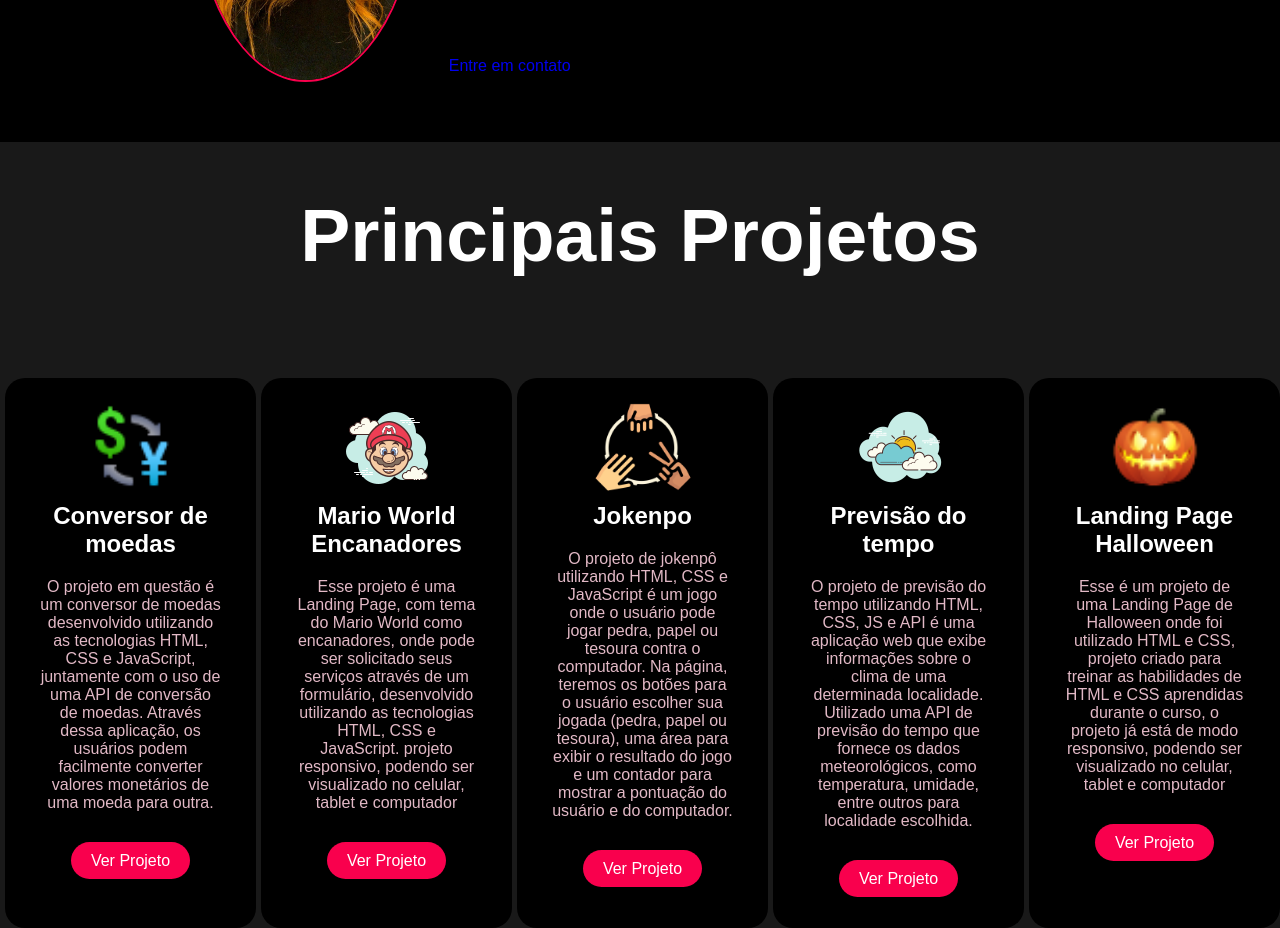
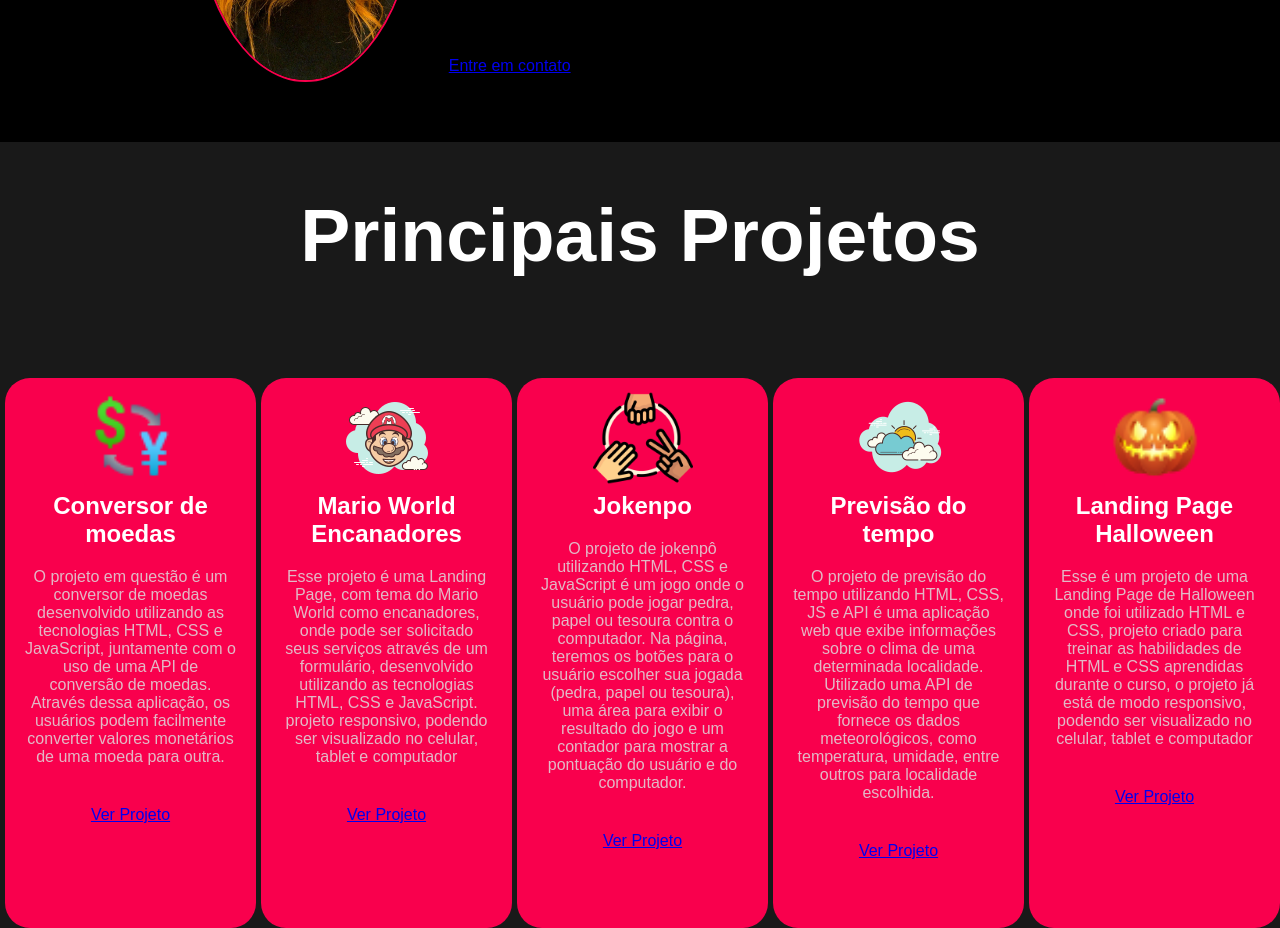
Before and after one commit to Jheehsummer/portifolio, a plain HTML site: page index.html in a window 1280 px wide. Shown: the part 1178-2106 px from the top of the page. Drawn offline with Linux system fonts and the light colour scheme.

Commit message:
Atualizar o style.css

```diff
--- a/style.css
+++ b/style.css
@@ -147,9 +147,6 @@ section div button:hover {
     transition: 0.5s;
 }
 
-.contato {
-    text-decoration: none;
-    }
 
 
 .projetos {
@@ -189,7 +186,7 @@ section div button:hover {
     margin-bottom: 40px;
 }
 
-.card a {
+.card, .contato a {
     background-color: #f9004d;
     color: white;
     padding: 10px 20px;
```
